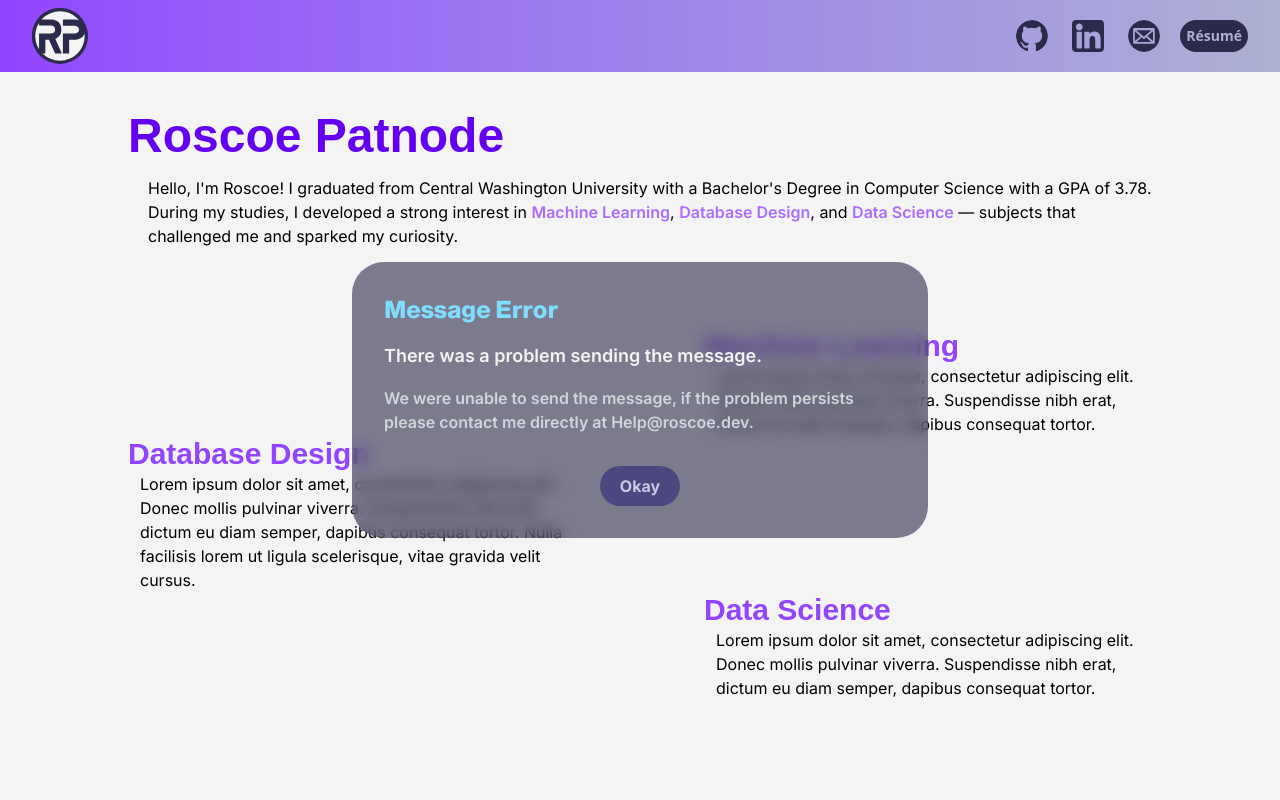
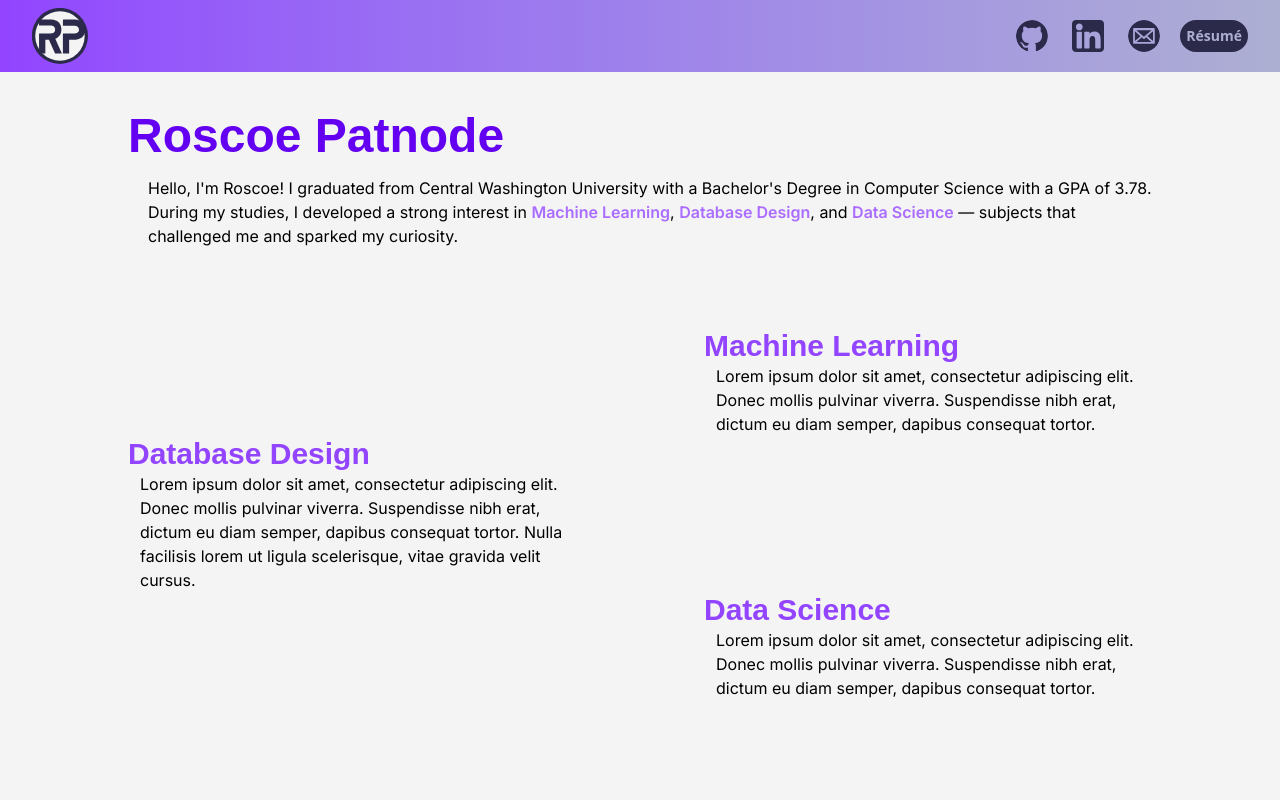
Before and after one commit to roscoe-patnode/Web-Portfolio, a React (Vite) app: page / in a window 1280 px wide. Shown: the top 800 px of the page. Built offline with nearby package versions, Linux system fonts and the light colour scheme; no server answers; a web font is replaced by a local one; what aws-amplify would draw is missing.

Commit message:
Message notification no long shows on load

```diff
--- a/src/components/CallToAct.tsx
+++ b/src/components/CallToAct.tsx
@@ -11,7 +11,7 @@ interface CTAProps {
 const client = generateClient<Schema>();
 
 function CallToAct({ helpEmail } : CTAProps) {
-  let [isOpen, setIsOpen] = useState(true);
+  let [isOpen, setIsOpen] = useState(false);
   let [messageSuccess, setSuccess] = useState(false);
 
   function close() {
```
